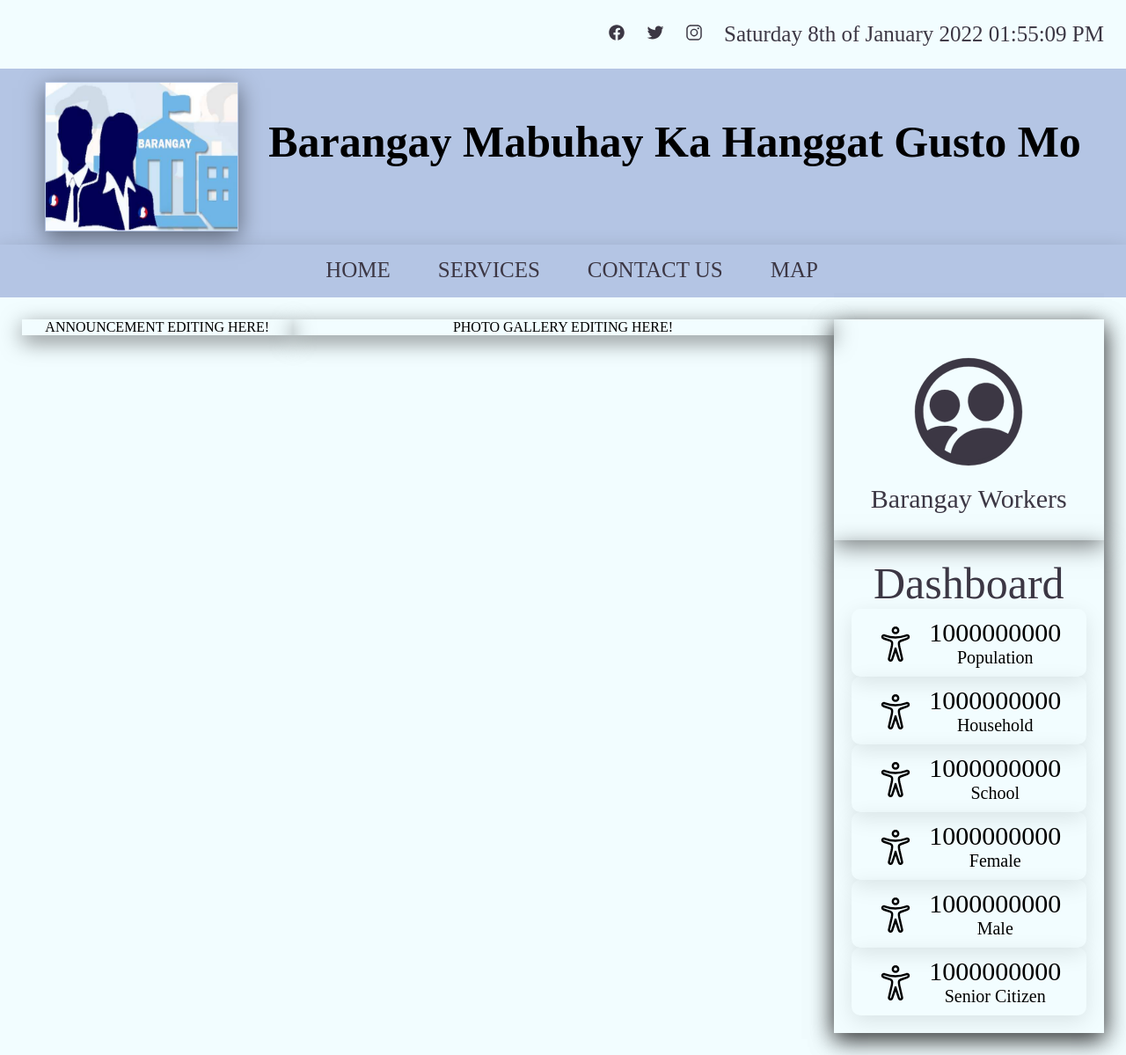
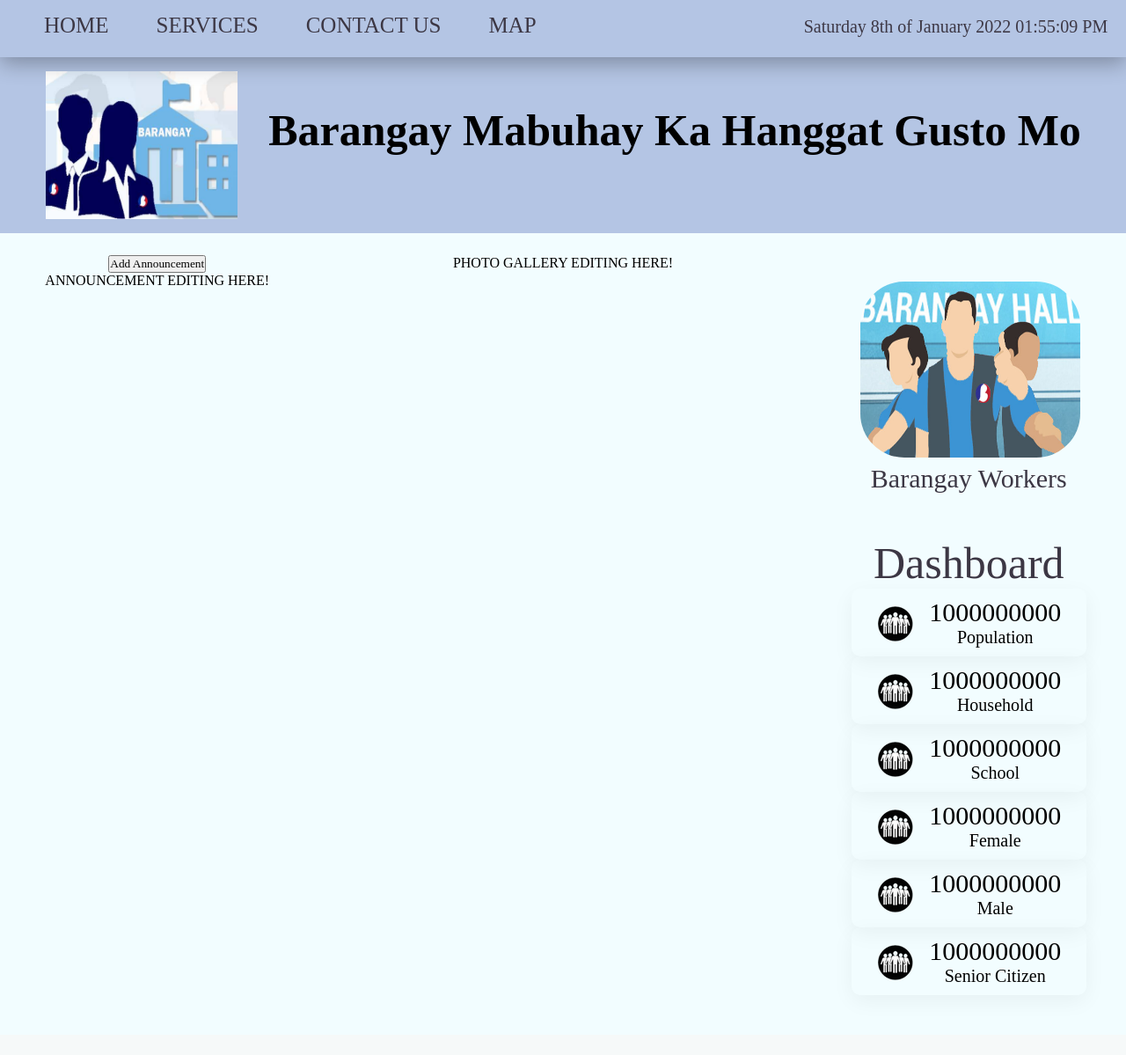
Before and after one commit to green-panda7/BMS5, a PHP site: page /home.php in a window 1280 px wide. Shown: the whole page at 88% size. After the commit the page ends 1132 px from the top, so only its background shows below. Run offline with PHP 8.4, Linux system fonts and the light colour scheme.

Commit message:
nav, workers, dash

```diff
--- a/css/home.css
+++ b/css/home.css
@@ -27,42 +27,55 @@ body {
 .container {
     width: 100%;
     text-align: center;
-    position: static;
+    position: relative;
 }
 
 
 /* headings */
 
 .headings {
-    background: var(--webcolor);
-    position: relative;
-    padding: 15px;
-    text-align: end;
+    overflow: hidden;
+    background-color: var(--light_steel_blue);
+    position: fixed;
+    top: 0;
+    width: 100%;
+    height: 65px;
+    box-shadow: 0 7px 25px rgba(0, 0, 0, 0.3);
+    text-align: start;
 }
 
 .headings ul li {
     list-style: none;
-    align-items: center;
-    justify-content: space-between;
     display: inline-block;
-    left: 15px;
-    padding: 10px;
+    margin-top: 15px;
 }
 
-.headings ion-icon {
+.nav li a {
+    font-size: 25px;
+    margin-left: 50px;
+    color: var(--black_coffee);
+    text-decoration: none;
+}
+
+.nav li a:hover {
+    font-size: 28px;
+    margin-left: 30px;
+    font-weight: bolder;
+    text-decoration: none;
+}
+
+.date {
+    margin-top: 5px;
     font-size: 20px;
     color: var(--black_coffee);
-}
-
-.headings ul li .date {
-    justify-content: end;
-    font-size: 25px;
-    color: var(--black_coffee);
+    margin-left: 300px;
+    position: relative;
 }
 
 .barangay {
     height: 200px;
     background-color: var(--light_steel_blue);
+    margin-top: 65px;
 }
 
 .barangay ul li {
@@ -76,36 +89,7 @@ body {
 }
 
 .barangay ul li img {
-    box-shadow: 0 7px 25px rgba(0, 0, 0, 0.5);
     padding: 1px;
-}
-
-.navigation {
-    background: var(--webcolor);
-    text-align: center;
-    width: 100%;
-    box-shadow: 0 7px 25px rgba(0, 0, 0, 0.2);
-    height: 60px;
-    background-color: var(--light_steel_blue);
-}
-
-.navigation ul li {
-    list-style: none;
-    display: inline-block;
-    padding: 15px;
-    margin-left: 20px;
-    font-size: 25px;
-}
-
-.navigation ul li a {
-    text-decoration: none;
-    color: var(--black_coffee);
-}
-
-.navigation ul li a:hover {
-    text-decoration: none;
-    color: var(--black);
-    font-size: 35px;
 }
 
 .home_main {
@@ -119,30 +103,21 @@ body {
 .announcements {
     float: left;
     width: 25%;
-    box-shadow: 0 7px 25px rgba(0, 0, 0, 0.5);
 }
 
 .gallery {
     float: left;
     width: 50%;
-    box-shadow: 0 7px 25px rgba(0, 0, 0, 0.5);
 }
 
 .workers_dash {
     float: left;
     width: 25%;
-    box-shadow: 0 7px 25px rgba(0, 0, 0, 0.5);
 }
 
 .brgy_workers {
     height: 100%;
-    box-shadow: 0 7px 25px rgba(0, 0, 0, 0.5);
     padding: 30px;
-}
-
-.brgy_workers ion-icon {
-    color: var(--black_coffee);
-    font-size: 150px;
 }
 
 .brgy_workers a {
@@ -151,14 +126,20 @@ body {
     color: var(--black_coffee);
 }
 
-.brgy_workers ion-icon:hover {
-    color: var(--black);
-    font-size: 200px;
+.brgy_workers img {
+    width: 250px;
+    height: 200px;
+    border-radius: 50px;
+}
+
+.brgy_workers img:hover {
+    box-shadow: 0 7px 25px rgba(0, 0, 0, 0.3);
 }
 
 .brgy_workers a:hover {
     color: var(--black);
-    font-size: 40px;
+    font-size: 30px;
+    font-weight: bold;
 }
 
 .dashboard {
@@ -166,7 +147,6 @@ body {
     text-align: center;
     justify-content: center;
     align-items: center;
-    box-shadow: 0 7px 25px rgba(0, 0, 0, 0.5);
 }
 
 .dashboard .brgy_workers_title {
@@ -178,13 +158,13 @@ body {
 .dashboard ul li {
     padding: 10px;
     border-radius: 10px;
-    box-shadow: 0 7px 25px rgba(0, 0, 0, 0.1);
     list-style: none;
     align-items: center;
+    box-shadow: 0 7px 25px rgba(0, 0, 0, 0.05);
 }
 
 .dashboard .num {
-    margin: 10px;
+    margin: 15px;
     font-size: 30px;
 }
 
@@ -192,10 +172,9 @@ body {
     font-size: 20px;
 }
 
-.dashboard ul li ion-icon {
+.imgs {
+    padding-top: 10px;
     padding-left: 20px;
-    margin-top: 10px;
-    font-size: 40px;
     float: left;
 }
 
--- a/home.php
+++ b/home.php
@@ -14,23 +14,18 @@
     <div class="container">
         <div class = "headings">
             <ul>
-                <li>
-                    <a href="facebook.com"><ion-icon name="logo-facebook"></ion-icon></a>
-                </li>
-                <li>
-                    <a href="twitter.com"><ion-icon name="logo-twitter"></ion-icon></a>
-                </li>
-                <li>
-                    <a href="instagram.com"><ion-icon name="logo-instagram"></ion-icon></a>
-                </li>
-                <li>
-                   <span class="date">
+                <span class="nav">
+                    <li><a href="#"><span class="nav_title">HOME</span></a></li>
+                    <li><a href="#"><span class="nav_title">SERVICES</span></a></li>
+                    <li><a href="#"><span class="nav_title">CONTACT US</span></a></li>
+                    <li><a href="#"><span class="nav_title">MAP</span></a></li>
+                </span>
+                <li class="date">
                         <?php
                             date_default_timezone_set("Asia/Manila");
                             echo date("l jS \of F Y h:i:s A");
                         ?>
-                   </span>
-                </li>
+                   </li>
             </ul>
         </div>
         <div class="barangay">
@@ -39,17 +34,17 @@
                 <li><span class="brgy_name"><h1>Barangay Mabuhay Ka Hanggat Gusto Mo</h1></span></li>
             </ul>
         </div>
-        <div class="navigation" id="navbar">
-            <ul>
-                <li><a href="#"><span class="nav_title">HOME</span></a></li>
-                <li><a href="#"><span class="nav_title">SERVICES</span></a></li>
-                <li><a href="#"><span class="nav_title">CONTACT US</span></a></li>
-                <li><a href="#"><span class="nav_title">MAP</span></a></li>
-            </ul>
-        </div>
     </div>
     <div class="home_main">
         <div class="announcements">
+            <div>
+                <button onclick = "add_announcement()">Add Announcement</button>
+            </div>
+            <div id="add_form">
+                <form>
+
+                </form>
+            </div>
             ANNOUNCEMENT EDITING HERE!
         </div>
         <div class="gallery">
@@ -57,8 +52,8 @@
         </div>
         <div class="workers_dash">
             <div class="brgy_workers">
-                <a href="#">
-                    <ion-icon name="people-circle-outline"></ion-icon><br>
+                <a href="workers.php">
+                    <img src="images/official.jpg"><br>
                     <span class="brgy_workers_title">Barangay Workers</span>
                 </a>
             </div>
@@ -66,32 +61,32 @@
                 <span class="brgy_workers_title">Dashboard</span>
                 <ul>
                     <li>
-                        <ion-icon name="accessibility-outline"></ion-icon>
+                        <div class="imgs"><img src="images/population.png"></div>
                         <span class="num">1000000000</span><br>
                         <span class="dashboard_title">Population</span>
                     </li>
                     <li>
-                        <ion-icon name="accessibility-outline"></ion-icon>
+                        <div class="imgs"><img src="images/population.png"></div>
                         <span class="num">1000000000</span><br>
                         <span class="dashboard_title">Household</span>
                     </li>
                     <li>
-                        <ion-icon name="accessibility-outline"></ion-icon>
+                        <div class="imgs"><img src="images/population.png"></div>
                         <span class="num">1000000000</span><br>
                         <span class="dashboard_title">School</span>
                     </li>
                     <li>
-                        <ion-icon name="accessibility-outline"></ion-icon>
+                        <div class="imgs"><img src="images/population.png"></div>
                         <span class="num">1000000000</span><br>
                         <span class="dashboard_title">Female</span>
                     </li>
                     <li>
-                        <ion-icon name="accessibility-outline"></ion-icon>
+                        <div class="imgs"><img src="images/population.png"></div>
                         <span class="num">1000000000</span><br>
                         <span class="dashboard_title">Male</span>
                     </li>
                     <li>
-                        <ion-icon name="accessibility-outline"></ion-icon>
+                        <div class="imgs"><img src="images/population.png"></div>
                         <span class="num">1000000000</span><br>
                         <span class="dashboard_title">Senior Citizen</span>
                     </li>
@@ -99,23 +94,11 @@
             </div>
         </div>
     </div>
-
     <script>
-        window.onscroll = function() {myFunction()};
-
-        var navbar = document.getElementById("navbar");
-        var sticky = navbar.offsetTop;
-
         function myFunction() {
-            if (window.pageYOffset >= sticky) {
-                navbar.classList.add("sticky")
-            } else {
-                navbar.classList.remove("sticky");
-            }
+            document.getElementById("demo").innerHTML = "Hello World";
         }
     </script>
-    <script type="module" src="https://unpkg.com/ionicons@5.5.2/dist/ionicons/ionicons.esm.js"></script>
-    <script nomodule src="https://unpkg.com/ionicons@5.5.2/dist/ionicons/ionicons.js"></script>
 </body>
 
 </html>
```
Also changed, not shown: workers.php (added, +48 -0 lines), images/female.png (added), images/house.png (added), images/male.png (added), images/official.jpg (added), images/population.png (added), images/school.png (added), images/senior.png (added).
